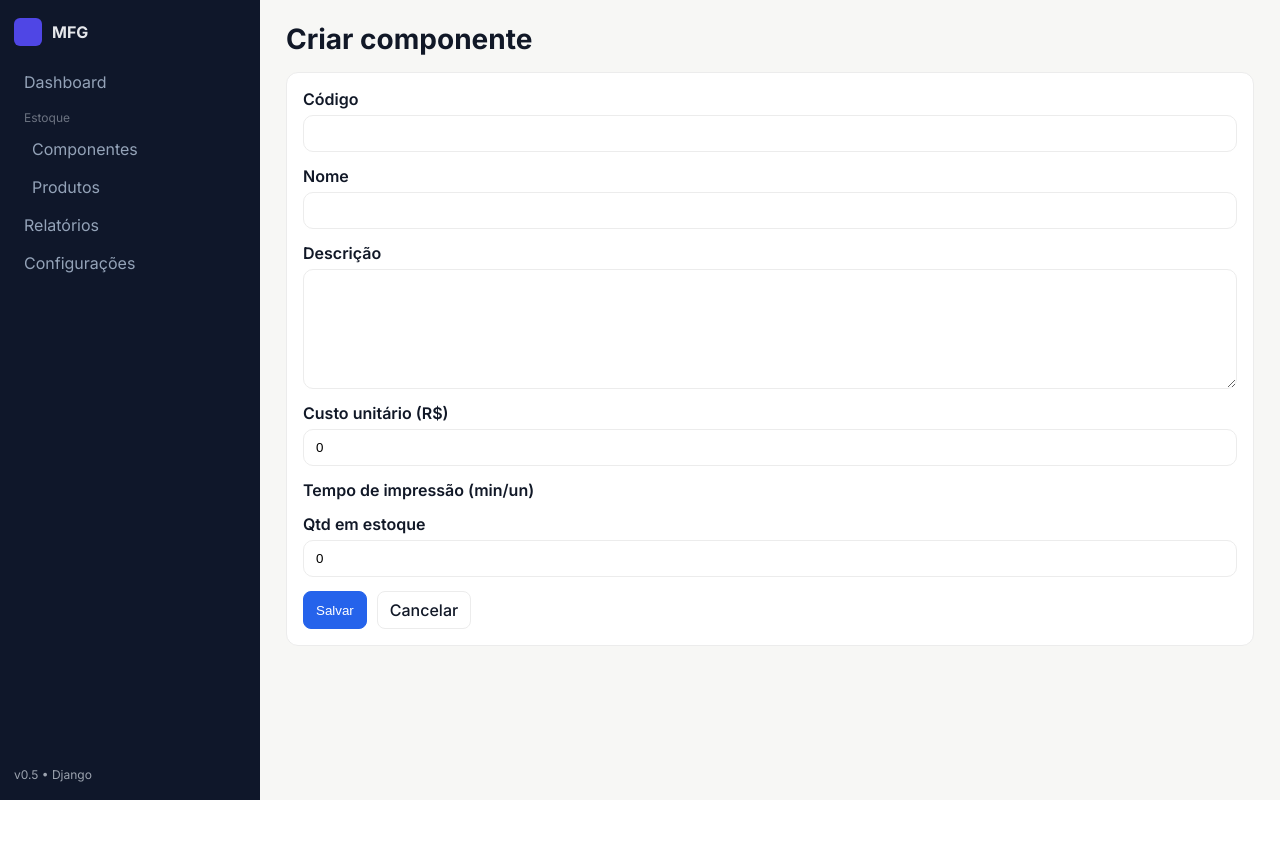
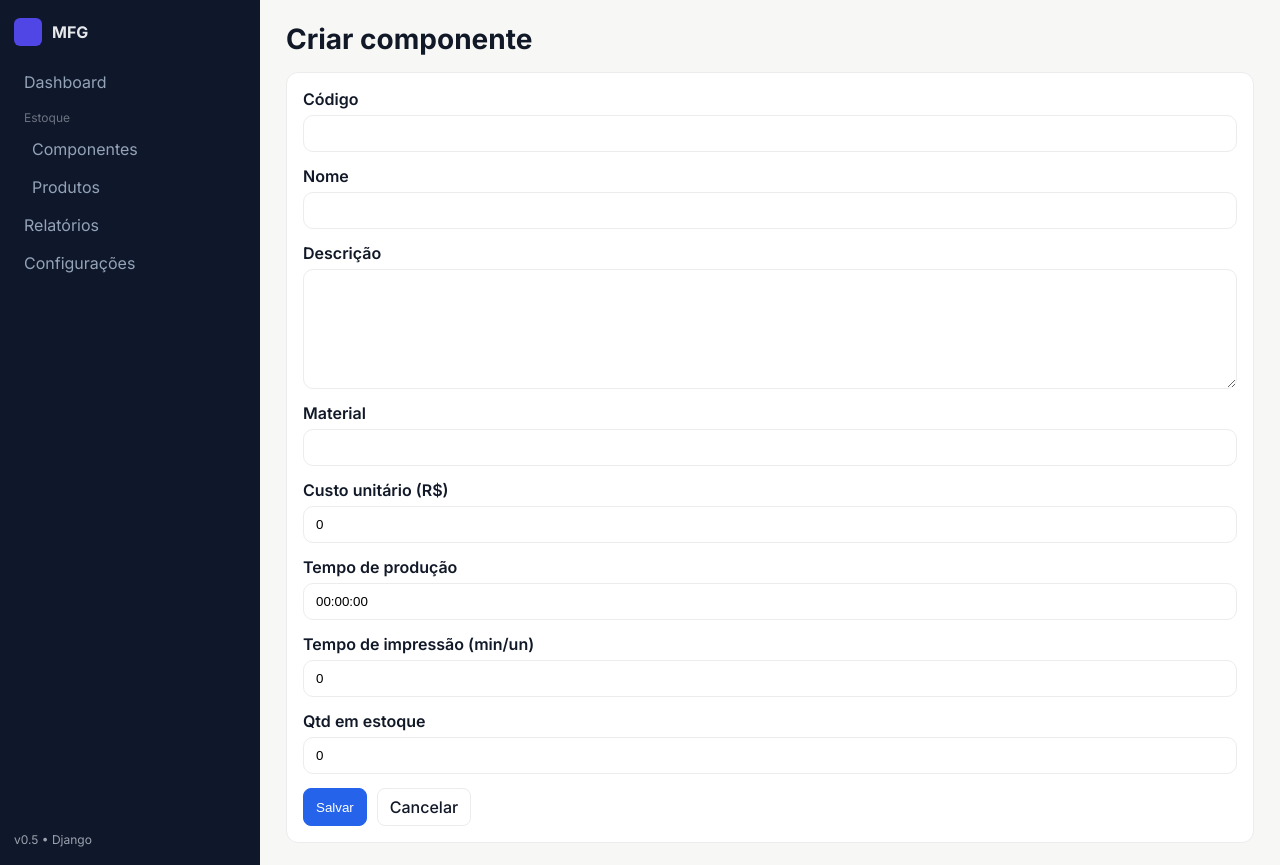
Before and after one commit to Imatolas/print_management, a Django app: page /componentes/novo/ in a window 1280 px wide. Before the commit the page ends 800 px from the top, so only its background shows below. Run offline with Django 4.2, Linux system fonts and the light colour scheme.

Commit message:
Create migration for material and production time

```diff
--- a/core/forms.py
+++ b/core/forms.py
@@ -6,9 +6,10 @@ class ComponentForm(forms.ModelForm):
     # Entrada sempre em minutos
     class Meta:
         model = Component
-        fields = ['code', 'name', 'description', 'unit_cost', 'print_time_min', 'qty_on_hand']
+        fields = ['code', 'name', 'description', 'material', 'unit_cost', 'production_time', 'print_time_min', 'qty_on_hand']
         widgets = {
-            'description': forms.Textarea(attrs={'rows':3})
+            'description': forms.Textarea(attrs={'rows':3}),
+            'production_time': forms.TextInput(attrs={'placeholder': 'hh:mm:ss'}),
         }
 
 class ProductForm(forms.ModelForm):
--- a/core/models.py
+++ b/core/models.py
@@ -1,6 +1,7 @@
 from django.db import models
 from django.utils import timezone
 from django.core.validators import MinValueValidator
+from datetime import timedelta
 
 # ======== Helpers ========
 def minutes_to_hhmm(total_minutes: int) -> str:
@@ -14,7 +15,9 @@ class Component(models.Model):
     code = models.CharField("Código", max_length=32, unique=True)
     name = models.CharField("Nome", max_length=120)
     description = models.TextField("Descrição", blank=True)
+    material = models.CharField("Material", max_length=60, blank=True)
     unit_cost = models.DecimalField("Custo unitário (R$)", max_digits=10, decimal_places=2, default=0)
+    production_time = models.DurationField("Tempo de produção", default=timedelta())
     # tempo de impressão por unidade (em MINUTOS) — cadastra em minutos
     print_time_min = models.PositiveIntegerField("Tempo de impressão (min/un)", default=0)
 
@@ -27,7 +30,8 @@ class Component(models.Model):
         ordering = ["code"]
 
     def __str__(self):
-        return f"{self.code} - {self.name}"
+        mat = f" ({self.material})" if self.material else ""
+        return f"{self.code} - {self.name}{mat}"
 
     @property
     def print_time_hhmm(self):
--- a/core/views.py
+++ b/core/views.py
@@ -196,19 +196,22 @@ def estoque_produtos_list(request):
         qs = qs.filter(Q(code__icontains=q) | Q(name__icontains=q))
     products = list(qs.order_by("code", "name"))
 
-    # Calcula tempo total (min) e custo total a partir do BOM
+    # Calcula tempo total (min), custo total e materiais a partir do BOM
     rows = []
     for p in products:
         qty_on_hand = _qty_on_hand_for(p)
 
         total_cost = 0.0
         total_time_min = 0.0
+        materials = set()
 
         for item in BOMItem.objects.filter(product=p).select_related("component"):
             comp = item.component
             qty = _quantity_for_bom_item(item)
             total_cost += _cost_for_component(comp) * qty
             total_time_min += _time_min_for_component(comp) * qty
+            if comp.material:
+                materials.add(comp.material)
 
         rows.append(
             {
@@ -216,6 +219,7 @@ def estoque_produtos_list(request):
                 "qty_on_hand": qty_on_hand,
                 "total_cost": total_cost,
                 "total_time_min": total_time_min,
+                "materials": ", ".join(sorted(materials)),
             }
         )
     return render(
--- a/templates/componentes_form.html
+++ b/templates/componentes_form.html
@@ -4,12 +4,14 @@
 <div class="page-header"><div class="page-title">{% if form.instance.pk %}Editar componente{% else %}Criar componente{% endif %}</div></div>
 <form method="post" class="block form">
   {% csrf_token %}
-  <div class="field"><label for="{{ form.code.id_for_label }}">Código</label>{{ form.code }}</div>
-  <div class="field"><label for="{{ form.name.id_for_label }}">Nome</label>{{ form.name }}</div>
-  <div class="field"><label for="{{ form.description.id_for_label }}">Descrição</label>{{ form.description }}</div>
-  <div class="field"><label for="{{ form.unit_cost.id_for_label }}">Custo unitário (R$)</label>{{ form.unit_cost }}</div>
-  <div class="field"><label for="{{ form.print_time_mins.id_for_label }}">Tempo de impressão (min/un)</label>{{ form.print_time_mins }}</div>
-  <div class="field"><label for="{{ form.qty_on_hand.id_for_label }}">Qtd em estoque</label>{{ form.qty_on_hand }}</div>
+  <div class="field"><label for="{{ form.code.id_for_label }}">Código</label>{{ form.code }}{% if form.code.errors %}<div class="error">{{ form.code.errors|striptags }}</div>{% endif %}</div>
+  <div class="field"><label for="{{ form.name.id_for_label }}">Nome</label>{{ form.name }}{% if form.name.errors %}<div class="error">{{ form.name.errors|striptags }}</div>{% endif %}</div>
+  <div class="field"><label for="{{ form.description.id_for_label }}">Descrição</label>{{ form.description }}{% if form.description.errors %}<div class="error">{{ form.description.errors|striptags }}</div>{% endif %}</div>
+  <div class="field"><label for="{{ form.material.id_for_label }}">Material</label>{{ form.material }}{% if form.material.errors %}<div class="error">{{ form.material.errors|striptags }}</div>{% endif %}</div>
+  <div class="field"><label for="{{ form.unit_cost.id_for_label }}">Custo unitário (R$)</label>{{ form.unit_cost }}{% if form.unit_cost.errors %}<div class="error">{{ form.unit_cost.errors|striptags }}</div>{% endif %}</div>
+  <div class="field"><label for="{{ form.production_time.id_for_label }}">Tempo de produção</label>{{ form.production_time }}{% if form.production_time.errors %}<div class="error">{{ form.production_time.errors|striptags }}</div>{% endif %}</div>
+  <div class="field"><label for="{{ form.print_time_min.id_for_label }}">Tempo de impressão (min/un)</label>{{ form.print_time_min }}{% if form.print_time_min.errors %}<div class="error">{{ form.print_time_min.errors|striptags }}</div>{% endif %}</div>
+  <div class="field"><label for="{{ form.qty_on_hand.id_for_label }}">Qtd em estoque</label>{{ form.qty_on_hand }}{% if form.qty_on_hand.errors %}<div class="error">{{ form.qty_on_hand.errors|striptags }}</div>{% endif %}</div>
   <div class="form-actions">
     <button class="btn btn-primary" type="submit">Salvar</button>
     <a class="btn" href="{% url 'estoque-componentes' %}">Cancelar</a>
--- a/templates/estoque/componentes_list.html
+++ b/templates/estoque/componentes_list.html
@@ -25,6 +25,7 @@
       <tr>
         <th style="width:160px">Código</th>
         <th>Nome</th>
+        <th>Material</th>
         <th class="right" style="width:120px">Estoque</th>
         <th style="width:60px"></th>
       </tr>
@@ -35,6 +36,7 @@
         <tr>
           <td class="mono">{{ c.code }}</td>
           <td>{{ c.name }}</td>
+          <td>{{ c.material }}</td>
           <td class="right">{{ c.inventory.qty_on_hand|default:"0" }}</td>
           <td class="right">
             <div class="menu-wrap">
@@ -51,7 +53,7 @@
         </tr>
         {% endfor %}
       {% else %}
-        <tr><td colspan="4" class="muted">Nenhum componente encontrado.</td></tr>
+        <tr><td colspan="5" class="muted">Nenhum componente encontrado.</td></tr>
       {% endif %}
     </tbody>
   </table>
--- a/templates/estoque/produtos_list.html
+++ b/templates/estoque/produtos_list.html
@@ -25,6 +25,7 @@
       <tr>
         <th style="width:160px">Código</th>
         <th>Nome</th>
+        <th>Materiais</th>
         <th class="right" style="width:120px">Estoque</th>
         <th class="right" style="width:140px">Tempo total (min)</th>
         <th class="right" style="width:140px">Custo total (R$)</th>
@@ -37,6 +38,7 @@
         <tr>
           <td class="mono">{{ row.obj.code }}</td>
           <td>{{ row.obj.name }}</td>
+          <td>{{ row.materials }}</td>
           <td class="right">{{ row.qty_on_hand|default:"0" }}</td>
           <td class="right">{{ row.total_time_min|floatformat:0 }}</td>
           <td class="right">{{ row.total_cost|floatformat:2 }}</td>
@@ -55,7 +57,7 @@
         </tr>
         {% endfor %}
       {% else %}
-        <tr><td colspan="6" class="muted">Nenhum produto encontrado.</td></tr>
+        <tr><td colspan="7" class="muted">Nenhum produto encontrado.</td></tr>
       {% endif %}
     </tbody>
   </table>
```
Also changed, not shown: core/migrations/0002_component_material_production_time.py (added).
